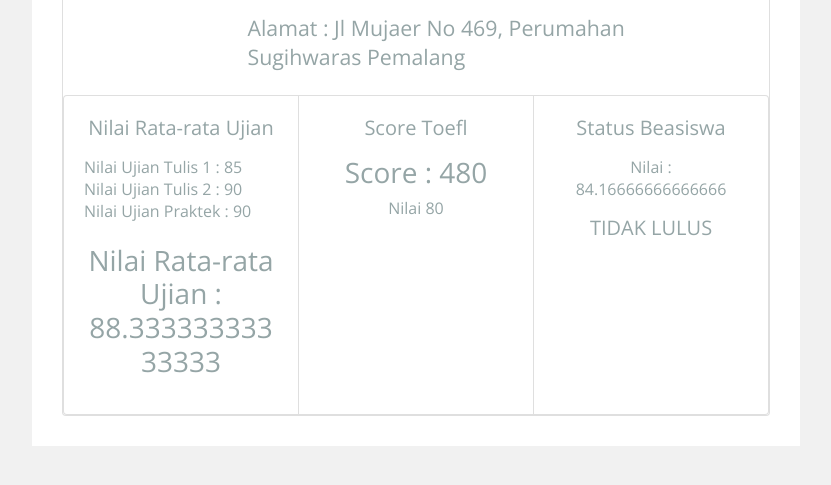
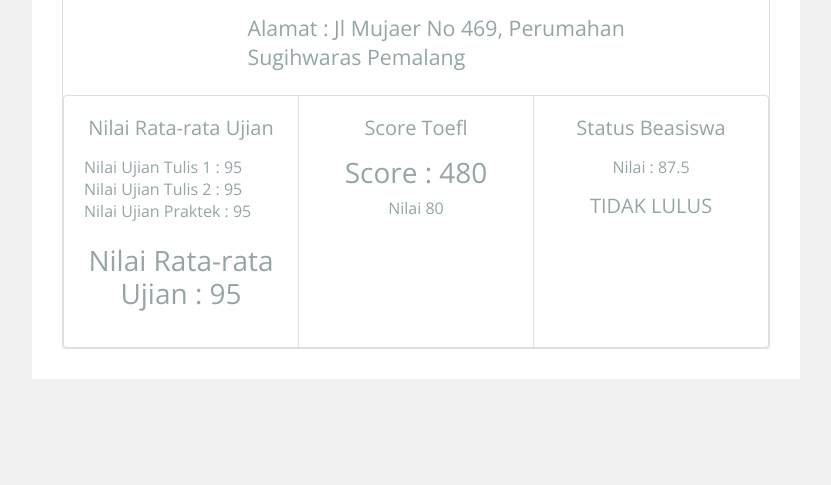
Before and after one commit to agnessm22/tugas-toefl, a plain HTML site: page index.html in a window 1280 px wide. Shown: the part 267-752 px from the top of the page, without its empty margins (224-1055 px from the left). Drawn offline with nearby package versions, Linux system fonts and the light colour scheme; files that its build step writes are made by us from their sources; files whose address does not match are found by name.

Commit message:
ada perubahan nilai ujian

```diff
--- a/index.html
+++ b/index.html
@@ -97,9 +97,9 @@ var ujiantulis2 = document.getElementById("tulis2");
 var ujianpraktek = document.getElementById("praktek");
 var hasilujian  = document.getElementById("nilaiujian");
 
-var tulis1 = 85;
-var tulis2 = 90;
-var praktek = 90;
+var tulis1 = 95;
+var tulis2 = 95;
+var praktek = 95;
 var nilaiujian = (tulis1 + tulis2 + praktek) / 3;
 
 ujiantulis1.innerHTML = "Nilai Ujian Tulis 1 : " + tulis1;
```
